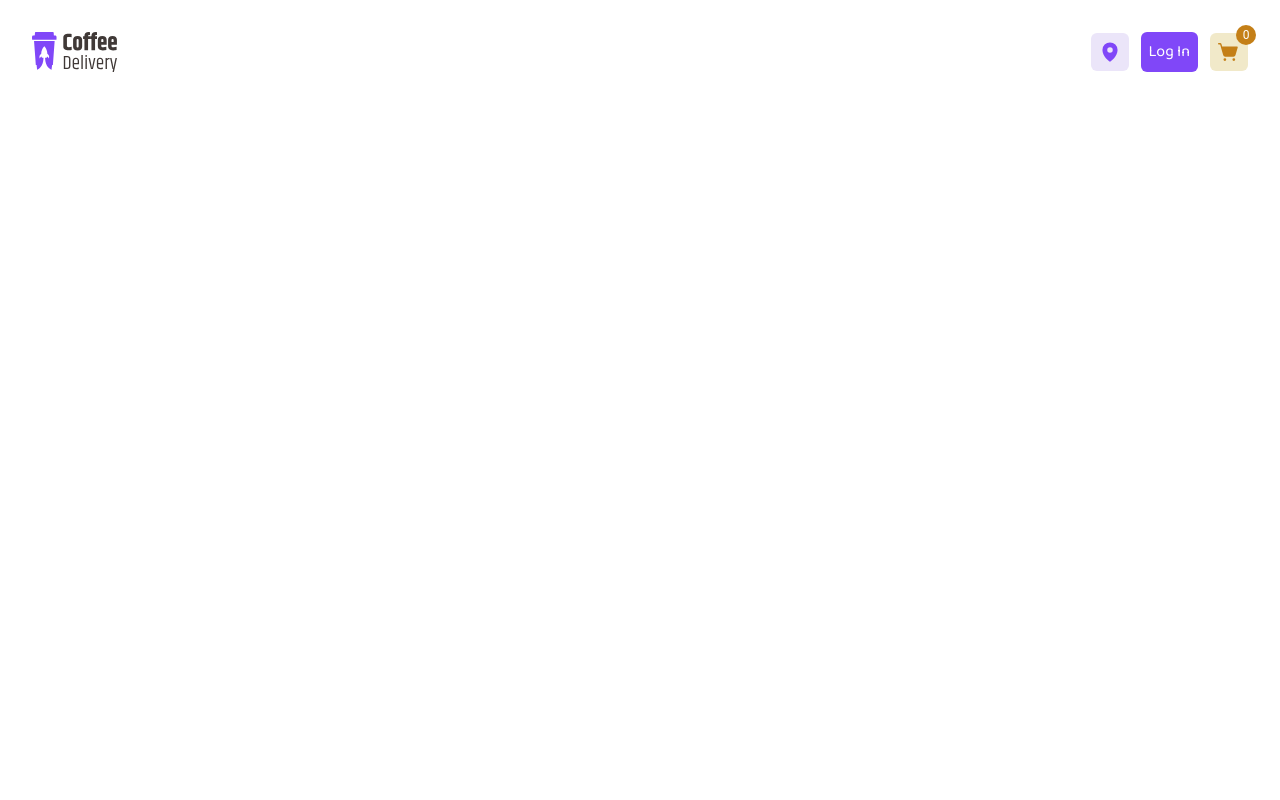
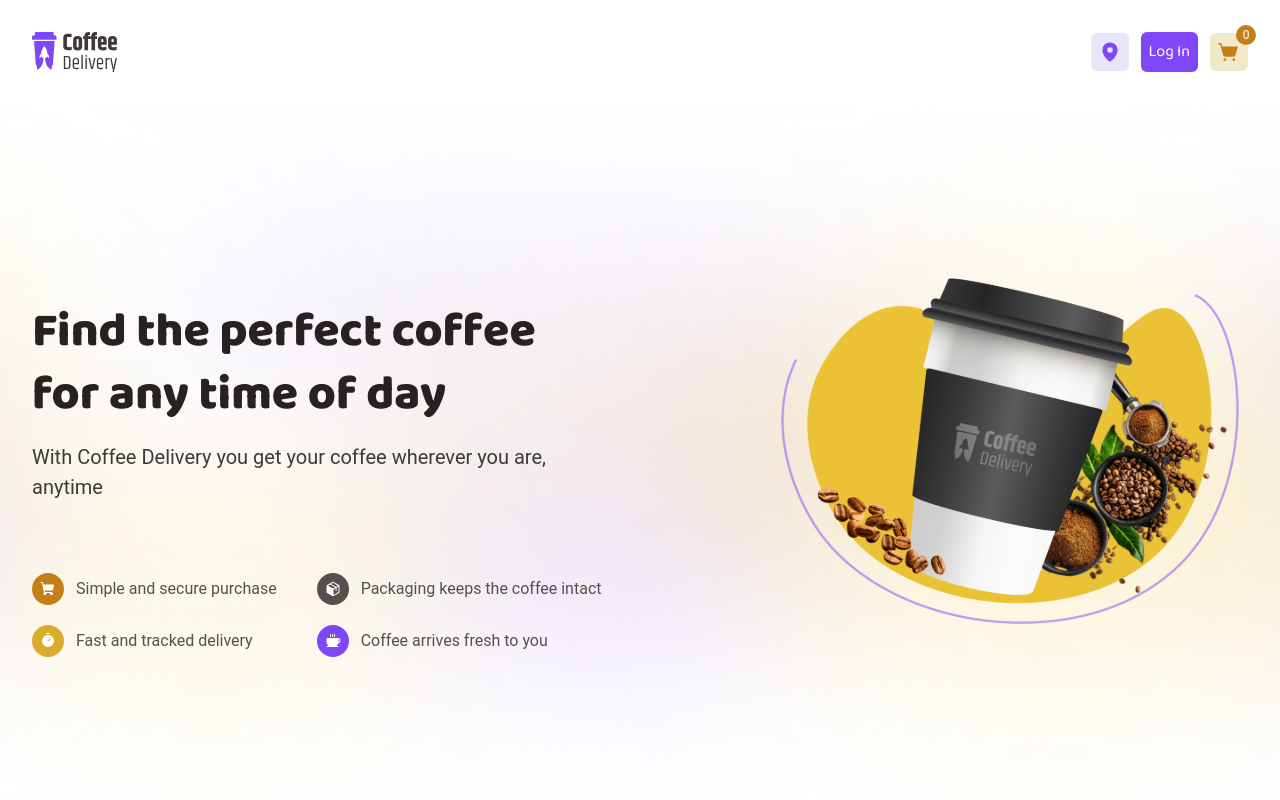
Before and after one commit to deceser/delivery-coffee, a Next.js app: page / in a window 1280 px wide. Shown: the top 800 px of the page. Built offline with nearby package versions, Linux system fonts and the light colour scheme; no server answers; data requests are answered from the project's data file.

Commit message:
updated started page

```diff
--- a/src/app/page.tsx
+++ b/src/app/page.tsx
@@ -1,9 +1,14 @@
 import React from "react";
+import HomePage from "./home/page";
 
 type Props = {};
 
 const page = ({ ...Props }: Props) => {
-  return <div>page</div>;
+  return (
+    <>
+      <HomePage />
+    </>
+  );
 };
 
 export default page;
--- a/src/components/block/TheHeader.tsx
+++ b/src/components/block/TheHeader.tsx
@@ -16,7 +16,7 @@ const TheHeader = (props: Props) => {
   return (
     <header className="w-full z-50 fixed left-0 top-0 bg-white  ">
       <div className="w-full max-w-7xl mx-auto px-8 h-[104px] flex items-center justify-between ">
-        <Link href="/home">
+        <Link href="/">
           <figure>
             <img
               src="/svg/logo.svg"
```
